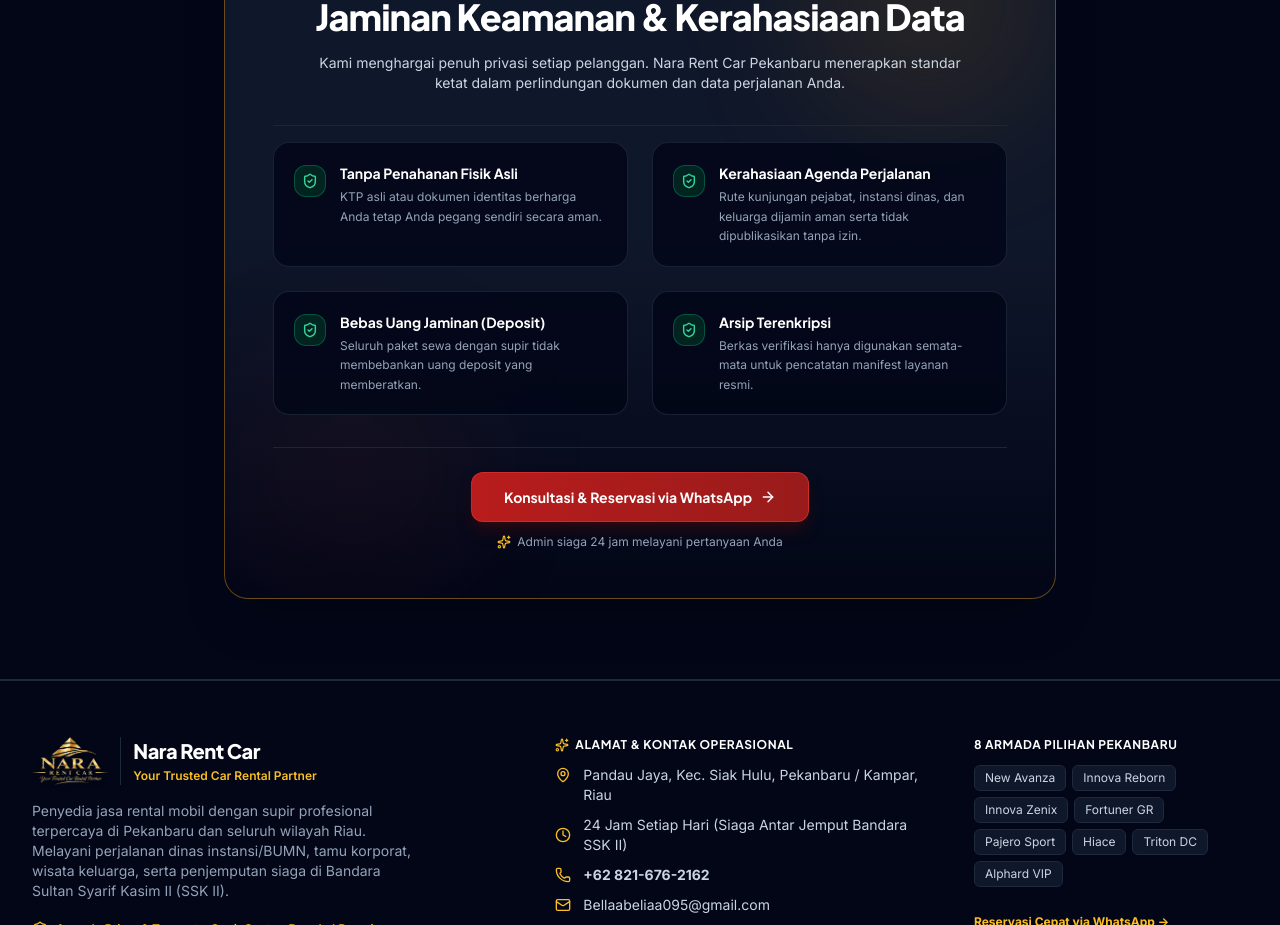
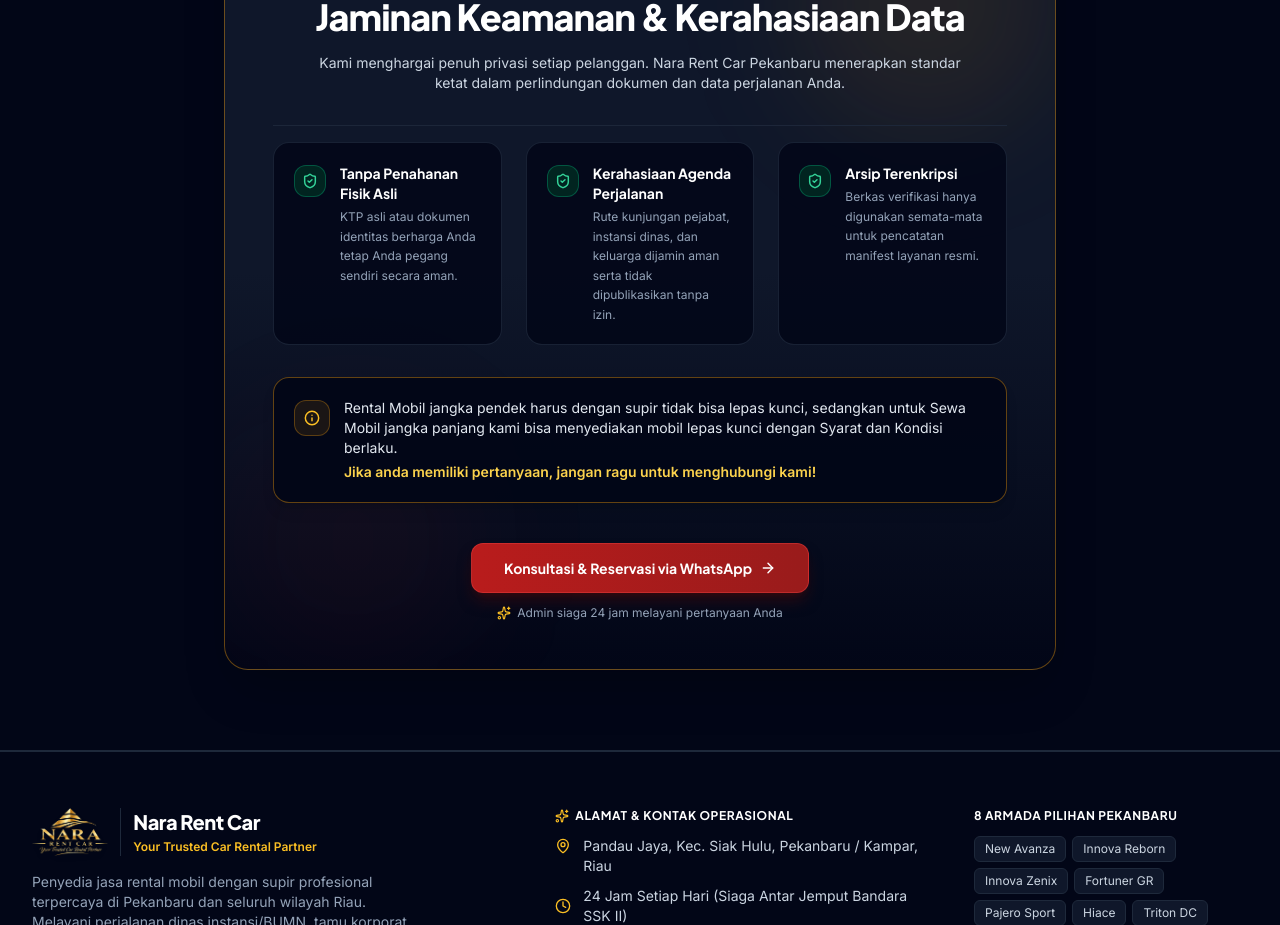
Before and after one commit to lindoalvindro-spec/nararentcar, a React (Vite) app: page / in a window 1280 px wide. Shown: the part 2900-3825 px from the top of the page. Built offline with nearby package versions, Linux system fonts and the light colour scheme.

Commit message:
feat: perbarui ketentuan sewa lepas kunci/dengan supir dan hapus pilar deposit

```diff
--- a/src/components/RentalRequirements.tsx
+++ b/src/components/RentalRequirements.tsx
@@ -3,7 +3,8 @@ import {
   ArrowRight,
   Lock,
   ShieldCheck,
-  Sparkles
+  Sparkles,
+  Info
 } from 'lucide-react';
 import { buildWhatsAppSupportUrl } from '../utils/whatsapp';
 import gsap from 'gsap';
@@ -33,10 +34,6 @@ export const RentalRequirements: React.FC = () => {
     {
       title: 'Kerahasiaan Agenda Perjalanan',
       desc: 'Rute kunjungan pejabat, instansi dinas, dan keluarga dijamin aman serta tidak dipublikasikan tanpa izin.',
-    },
-    {
-      title: 'Bebas Uang Jaminan (Deposit)',
-      desc: 'Seluruh paket sewa dengan supir tidak membebankan uang deposit yang memberatkan.',
     },
     {
       title: 'Arsip Terenkripsi',
@@ -71,8 +68,8 @@ export const RentalRequirements: React.FC = () => {
             </p>
           </div>
 
-          {/* 4 Security Pillars Grid */}
-          <div className="grid grid-cols-1 md:grid-cols-2 gap-4 sm:gap-6 pt-4 border-t border-slate-800/90 relative z-10">
+          {/* 3 Security Pillars Grid */}
+          <div className="grid grid-cols-1 md:grid-cols-3 gap-4 sm:gap-6 pt-4 border-t border-slate-800/90 relative z-10">
             {securityPoints.map((point, idx) => (
               <div
                 key={idx}
@@ -93,8 +90,23 @@ export const RentalRequirements: React.FC = () => {
             ))}
           </div>
 
+          {/* Ketentuan Sewa Jangka Pendek & Panjang */}
+          <div className="p-4 sm:p-5 rounded-2xl bg-slate-950/90 border border-amber-500/40 relative z-10 flex flex-col sm:flex-row items-center sm:items-start gap-3.5 text-center sm:text-left shadow-lg">
+            <div className="w-9 h-9 rounded-xl bg-amber-500/10 border border-amber-500/30 flex items-center justify-center text-amber-400 flex-shrink-0 mt-0.5">
+              <Info className="w-4 h-4 stroke-[2.2]" />
+            </div>
+            <div className="space-y-1">
+              <p className="text-xs sm:text-sm text-slate-200 leading-relaxed">
+                Rental Mobil jangka pendek harus dengan supir tidak bisa lepas kunci, sedangkan untuk Sewa Mobil jangka panjang kami bisa menyediakan mobil lepas kunci dengan Syarat dan Kondisi berlaku.
+              </p>
+              <p className="text-xs sm:text-sm text-amber-300 font-semibold">
+                Jika anda memiliki pertanyaan, jangan ragu untuk menghubungi kami!
+              </p>
+            </div>
+          </div>
+
           {/* Bottom Call to Action */}
-          <div className="pt-6 border-t border-slate-800/90 flex flex-col items-center justify-center space-y-3 relative z-10">
+          <div className="pt-2 flex flex-col items-center justify-center space-y-3 relative z-10">
             <a
               href={buildWhatsAppSupportUrl('Konsultasi & Reservasi Mobil Pekanbaru')}
               target="_blank"
```
